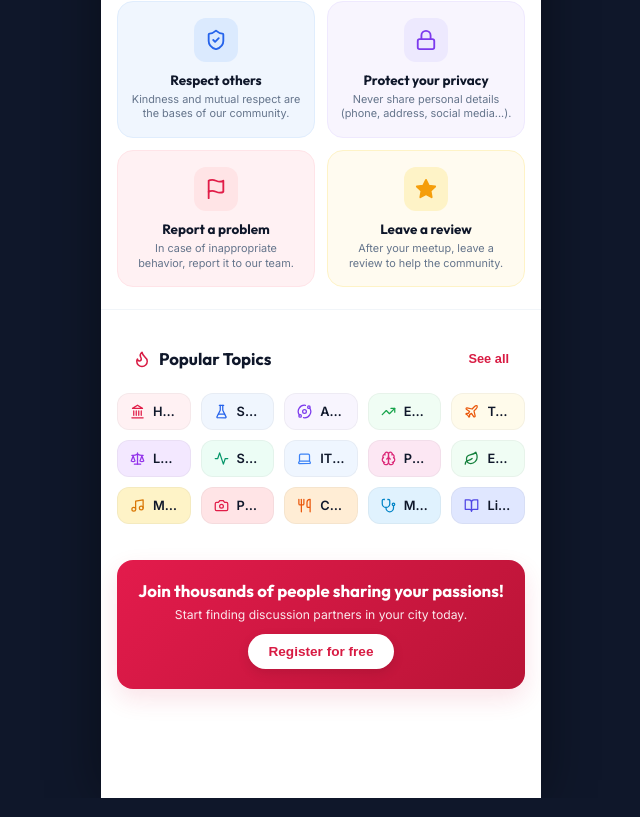
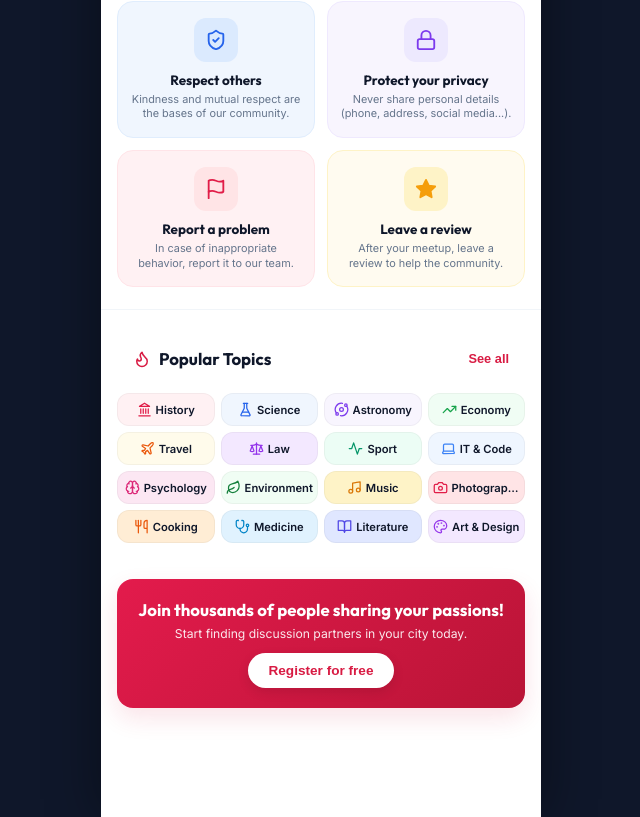
Before and after one commit to NoorFatima323/Un-Vrai-Reseau-Social-App, a React (Vite) app: page / in a window 1280 px wide. Shown: the part 1582-2399 px from the top of the page, without its empty margins (319-959 px from the left). Built offline with nearby package versions, Linux system fonts and the light colour scheme.

Commit message:
Updated Popular Topics section to display exactly 4 chips per row across 4 rows (16 chips total)

```diff
--- a/src/App.jsx
+++ b/src/App.jsx
@@ -250,7 +250,7 @@ export default function App() {
     { name: 'Literature', icon: BookOpen }
   ];
 
-  // 15 Popular Topics Data with exact pastel colors and icons matching Landing Page mockup
+  // 16 Popular Topics Data (4 rows x 4 chips per row = 16 chips total)
   const popularTopics = [
     { name: 'History', icon: Landmark, bg: '#FFF1F3', color: '#E11D48' },
     { name: 'Science', icon: FlaskConical, bg: '#F0F6FE', color: '#2563EB' },
@@ -266,7 +266,8 @@ export default function App() {
     { name: 'Photography', icon: Camera, bg: '#FFE4E6', color: '#E11D48' },
     { name: 'Cooking', icon: Utensils, bg: '#FFEDD5', color: '#EA580C' },
     { name: 'Medicine', icon: Stethoscope, bg: '#E0F2FE', color: '#0284C7' },
-    { name: 'Literature', icon: BookOpen, bg: '#E0E7FF', color: '#4F46E5' }
+    { name: 'Literature', icon: BookOpen, bg: '#E0E7FF', color: '#4F46E5' },
+    { name: 'Art & Design', icon: Palette, bg: '#F3E8FF', color: '#9333EA' }
   ];
 
   return (
--- a/src/index.css
+++ b/src/index.css
@@ -1017,26 +1017,21 @@ body {
 
 .popular-topics-grid {
   display: grid;
-  grid-template-columns: repeat(2, minmax(0, 1fr));
-  gap: 10px;
+  grid-template-columns: repeat(4, minmax(0, 1fr));
+  gap: 6px;
   margin-top: 14px;
   width: 100%;
   box-sizing: border-box;
 }
 
-@media (min-width: 600px) {
-  .popular-topics-grid {
-    grid-template-columns: repeat(5, minmax(0, 1fr));
-  }
-}
-
 .topic-chip {
   display: flex;
   align-items: center;
-  gap: 8px;
-  padding: 10px 12px;
+  justify-content: center;
+  gap: 4px;
+  padding: 8px 4px;
   border-radius: var(--radius-md);
-  font-size: 0.8rem;
+  font-size: 0.70rem;
   font-weight: 600;
   color: var(--text-main);
   cursor: pointer;
@@ -1045,6 +1040,7 @@ body {
   box-sizing: border-box;
   width: 100%;
   min-width: 0;
+  text-align: center;
 }
 
 .topic-chip:hover {
```
